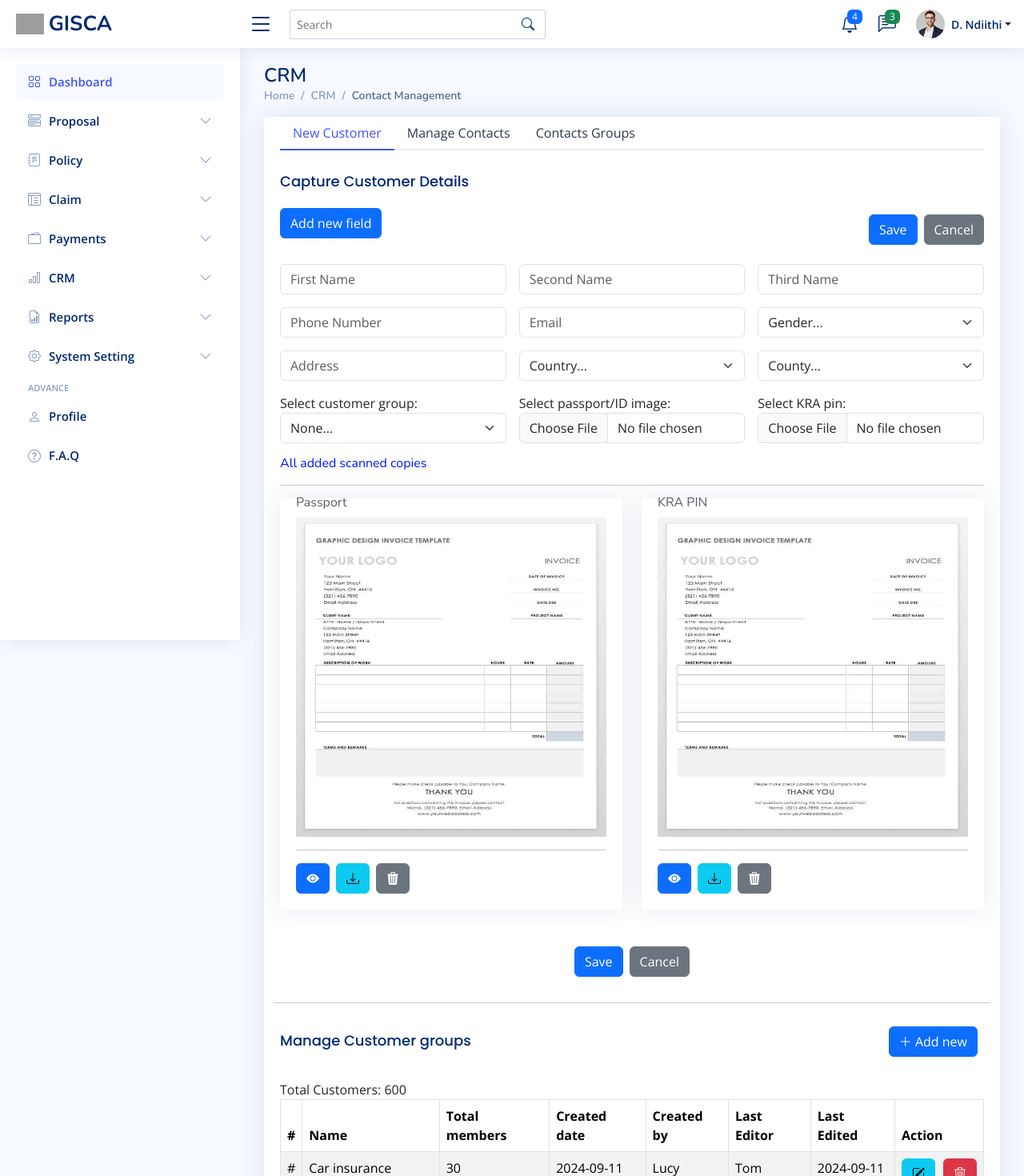
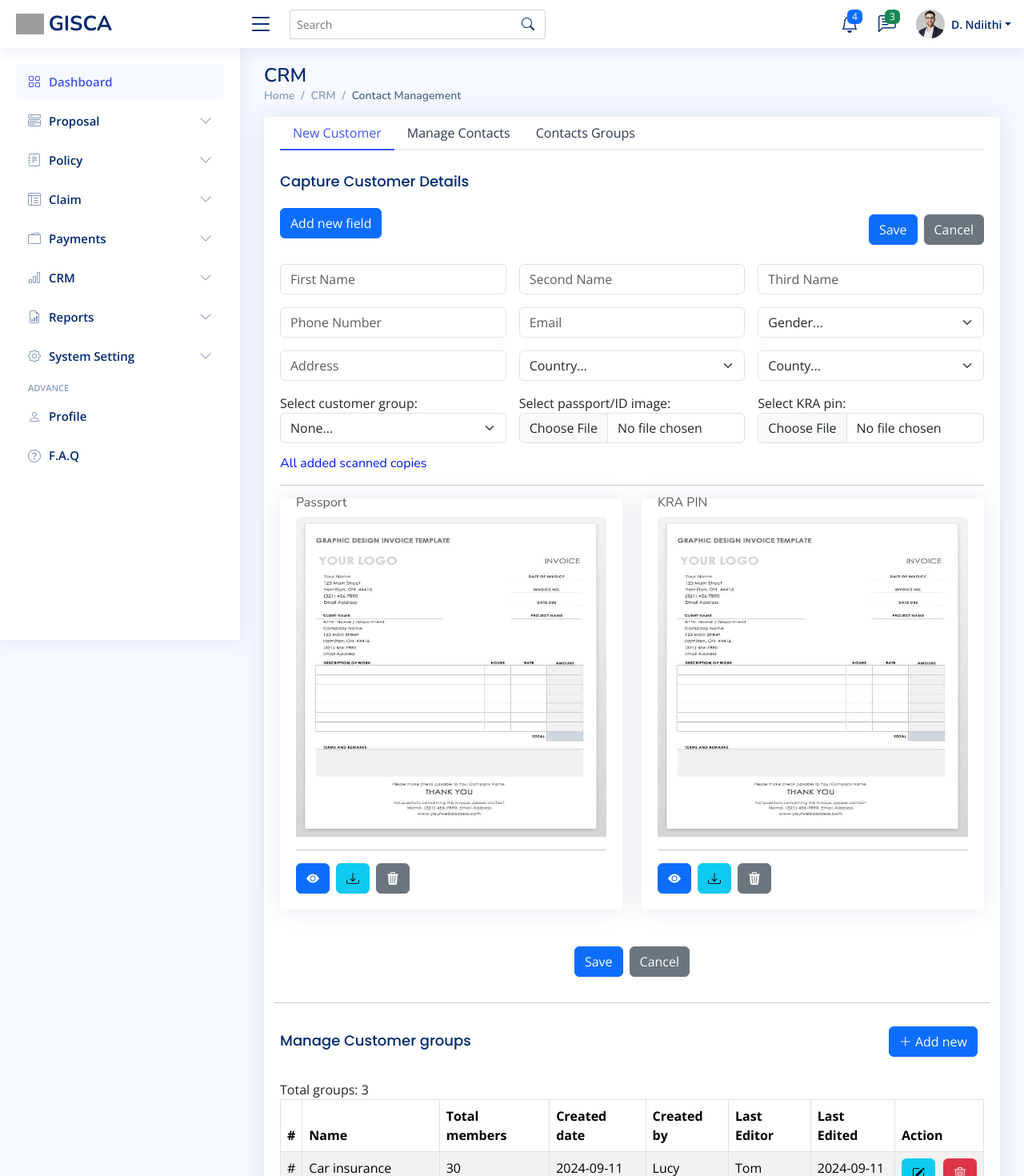
Before and after one commit to General-Insurance-Soft/tchalla, a Next.js app: page /page/crm/contact in a window 1280 px wide. Shown: the top 1470 px of the page at 80% size. Built offline with nearby package versions, Linux system fonts and the light colour scheme; grey boxes are pictures that could not be loaded.

Commit message:
toggel customer list table

```diff
--- a/app/page/crm/contact/page.js
+++ b/app/page/crm/contact/page.js
@@ -3,54 +3,26 @@
 import * as dataPointData from "../../../../public/DataPointData.json";
 import DataPointModal from "../../../lib/utils/data_point_modal";
 import CustomerForm from "./customer_form";
+import { useState, useEffect } from "react";
 
 export default function Page() {
 
     let combinedDataArry = dataPointData.custom_data.demo_data.concat(dataPointData.predefined_data.policy_data);
     combinedDataArry = combinedDataArry.concat(dataPointData.predefined_data.demo_data).concat(dataPointData.predefined_data.policy_data);
-    return (
+    const [groupCustomerList, setGroupCustomerList] = useState(false);
+
+
+    useEffect(() => {}, [groupCustomerList]);
+
+    const toggleCustomerTable = () => {
+        setGroupCustomerList(!groupCustomerList);
+    };
+
+    let customerTable = [
         <>
-            <div className="pagetitle">
-                <h1>CRM</h1>
-                <nav>
-                    <ol className="breadcrumb">
-                        <li className="breadcrumb-item"><a href="index.html">Home</a></li>
-                        <li className="breadcrumb-item"><a href="index.html">CRM</a></li>
-                        <li className="breadcrumb-item active">Contact Management</li>
-                    </ol>
-                </nav>
-            </div>
-
-            <div className="card">
-                <div className="card-body">
-
-                    <ul class="nav nav-tabs nav-tabs-bordered" id="borderedTab" role="tablist">
-                        <li class="nav-item" role="presentation">
-                            <button class="nav-link active" id="home-tab" data-bs-toggle="tab" data-bs-target="#bordered-home" type="button" role="tab" aria-controls="home" aria-selected="true">New Customer</button>
-                        </li>
-                        <li class="nav-item" role="presentation">
-                            <button class="nav-link" id="profile-tab" data-bs-toggle="tab" data-bs-target="#bordered-profile" type="button" role="tab" aria-controls="profile" aria-selected="false">Manage Contacts</button>
-                        </li>
-                        <li class="nav-item" role="presentation">
-                            <button class="nav-link" id="customer_group-tab" data-bs-toggle="tab" data-bs-target="#bordered-customer_group" type="button" role="tab" aria-controls="customer_group" aria-selected="false">Contacts Groups</button>
-                        </li>
-
-                    </ul>
-                    <div class="tab-content pt-2" id="borderedTabContent">
-                        <div class="tab-pane fade show active" id="bordered-home" role="tabpanel" aria-labelledby="home-tab">
-                            <h5 className="card-title">Capture Customer Details</h5>
-
-                            <CustomerForm action="add" />
-                        </div>
-
-                        {/* manage customers */}
-
-                        <div class="tab-pane fade" id="bordered-profile" role="tabpanel" aria-labelledby="profile-tab">
-                            <h5 className="card-title">Manage Customers</h5>
             <div className="row">
                 <div className="col-sm-6">Total Customers: 600</div>
             </div>
-
             <table className="table table-striped table-bordered">
                 <thead>
                     <tr>
@@ -161,6 +133,52 @@ export default function Page() {
 
                 </tbody>
             </table>
+        </>
+
+    ];
+
+    return (
+        <>
+            <div className="pagetitle">
+                <h1>CRM</h1>
+                <nav>
+                    <ol className="breadcrumb">
+                        <li className="breadcrumb-item"><a href="index.html">Home</a></li>
+                        <li className="breadcrumb-item"><a href="index.html">CRM</a></li>
+                        <li className="breadcrumb-item active">Contact Management</li>
+                    </ol>
+                </nav>
+            </div>
+
+            <div className="card">
+                <div className="card-body">
+
+                    <ul class="nav nav-tabs nav-tabs-bordered" id="borderedTab" role="tablist">
+                        <li class="nav-item" role="presentation">
+                            <button class="nav-link active" id="home-tab" data-bs-toggle="tab" data-bs-target="#bordered-home" type="button" role="tab" aria-controls="home" aria-selected="true">New Customer</button>
+                        </li>
+                        <li class="nav-item" role="presentation">
+                            <button class="nav-link" id="profile-tab" data-bs-toggle="tab" data-bs-target="#bordered-profile" type="button" role="tab" aria-controls="profile" aria-selected="false">Manage Contacts</button>
+                        </li>
+                        <li class="nav-item" role="presentation">
+                            <button class="nav-link" id="customer_group-tab" data-bs-toggle="tab" data-bs-target="#bordered-customer_group" type="button" role="tab" aria-controls="customer_group" aria-selected="false">Contacts Groups</button>
+                        </li>
+
+                    </ul>
+                    <div class="tab-content pt-2" id="borderedTabContent">
+                        <div class="tab-pane fade show active" id="bordered-home" role="tabpanel" aria-labelledby="home-tab">
+                            <h5 className="card-title">Capture Customer Details</h5>
+
+                            <CustomerForm action="add" />
+                        </div>
+
+                        {/* manage customers */}
+
+                        <div class="tab-pane fade" id="bordered-profile" role="tabpanel" aria-labelledby="profile-tab">
+                            <h5 className="card-title">Manage Customers</h5>
+
+
+                            {customerTable}
                             <hr />
                             <h5 className="card-title">Edit Customer</h5>
                             <CustomerForm action="edit" />
@@ -178,15 +196,18 @@ export default function Page() {
                                 </div>
 
                                 <div>
-                                    <button class="btn btn-primary me-2"><i class="bi bi-plus-lg"></i> Add new</button>
+                                    <button onClick={()=> toggleCustomerTable()} class="btn btn-primary me-2"><i class="bi bi-plus-lg"></i> Add new</button>
 
                                 </div>
                             </div>
 
+                            {groupCustomerList ? customerTable : ""
+
+                            }
+
                             <div className="row">
-                                <div className="col-sm-6">Total Customers: 600</div>
+                                <div className="col-sm-6">Total groups: 3</div>
                             </div>
-
                             <table className="table table-striped table-bordered">
                                 <thead>
                                     <tr>
@@ -245,6 +266,7 @@ export default function Page() {
                             </table>
 
 
+
                         </div>
                         {/* end customer group */}
 
```
Lines whose indentation alone changed are shown as unchanged.
